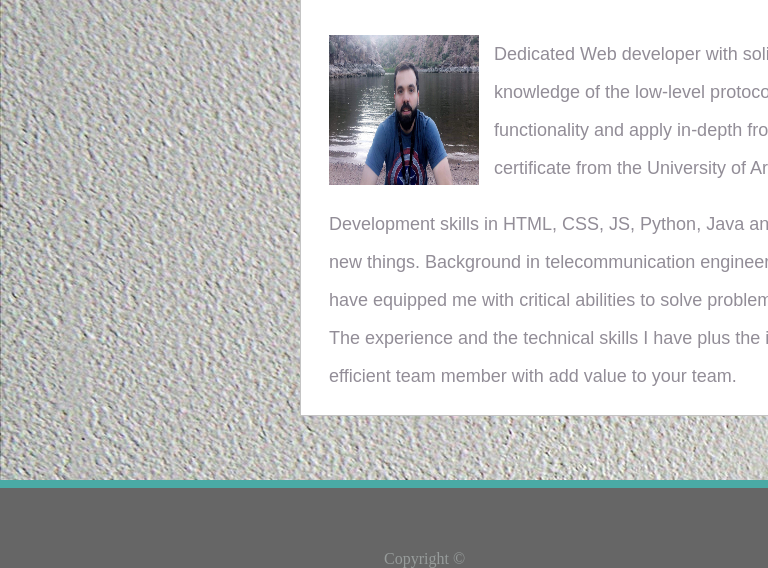
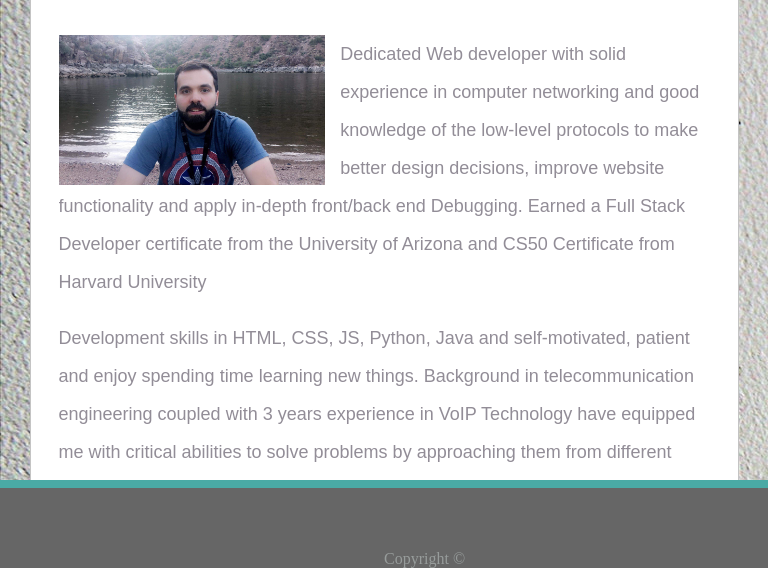
Before and after one commit to hishamss/Responsive-Portfolio, a plain HTML site: page index.html in a window 768 px wide. Shown: the part 232-800 px from the top of the page. Drawn offline with Linux system fonts and the light colour scheme.

Commit message:
index.html on 768px scale is done

```diff
--- a/assets/css/style.css
+++ b/assets/css/style.css
@@ -384,6 +384,17 @@ textarea {
     width: 42%;
     top: 89%;
   }
+
+  .content {
+    right: 29.5px;
+    left: 29.5px;
+    width: auto;
+  }
+
+  #index-img {
+    width: auto;
+    margin-bottom: 0;
+  }
 }
 
 @media screen and (max-width: 640px) {
```
